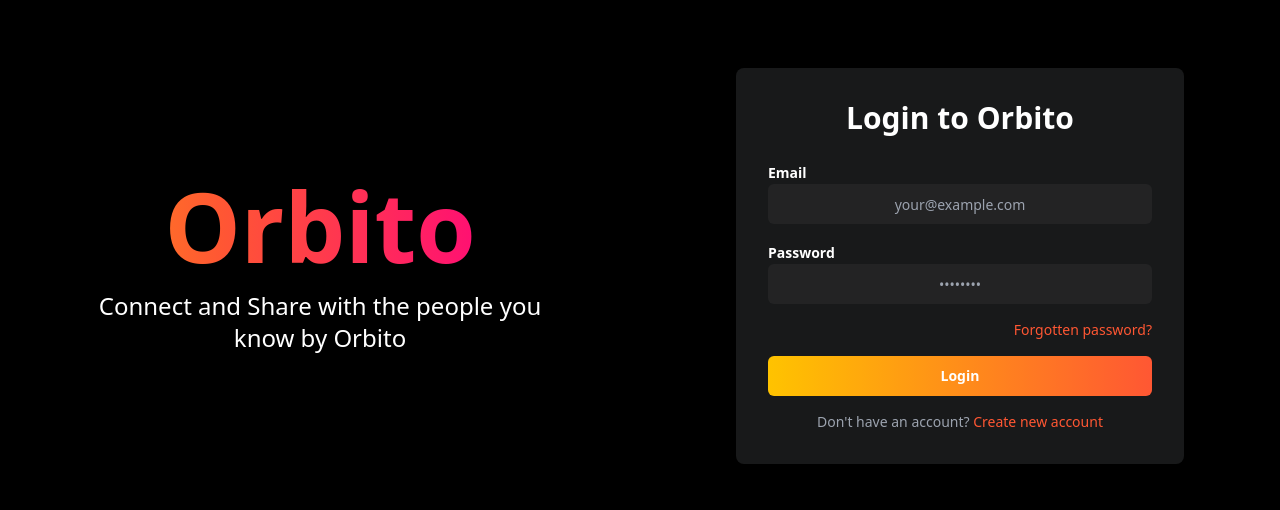
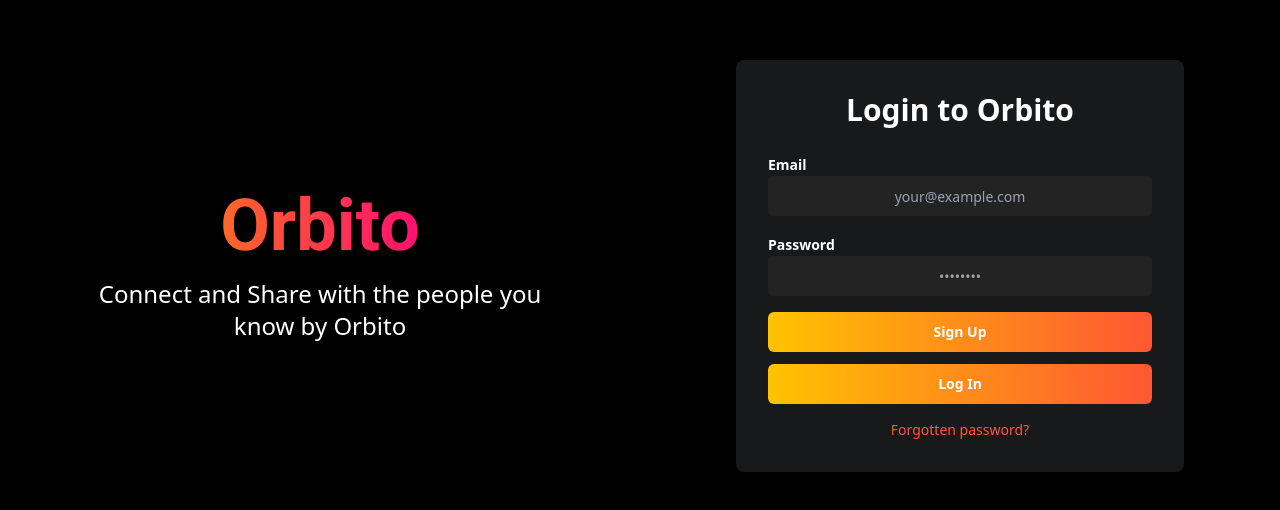
Before and after one commit to cr7madh/Orbito, a React (Vite) app: page / in a window 1280 px wide. Shown: the part 134-644 px from the top of the page. Built offline with nearby package versions, Linux system fonts and the light colour scheme.

Commit message:
[dyad] Updated Orbito title and button layout - wrote 6 file(s)

```diff
--- a/index.html
+++ b/index.html
@@ -4,6 +4,7 @@
     <meta charset="UTF-8" />
     <meta name="viewport" content="width=device-width, initial-scale=1.0" />
     <title>dyad-generated-app</title>
+    <link href="https://fonts.googleapis.com/css2?family=Roboto:wght@400;700&display=swap" rel="stylesheet">
   </head>
 
   <body>
--- a/src/App.tsx
+++ b/src/App.tsx
@@ -36,7 +36,7 @@ const ProtectedRoute = ({ children }: { children: React.ReactNode }) => {
     );
 
     return () => {
-      authListener.unsubscribe();
+      authListener.subscription.unsubscribe();
     };
   }, []);
 
@@ -78,7 +78,7 @@ const AuthRedirect = ({ children }: { children: React.ReactNode }) => {
     );
 
     return () => {
-      authListener.unsubscribe();
+      authListener.subscription.unsubscribe();
     };
   }, []);
 
--- a/src/components/AuthLayout.tsx
+++ b/src/components/AuthLayout.tsx
@@ -18,7 +18,7 @@ const AuthLayout: React.FC<AuthLayoutProps> = ({
       <div className="relative md:w-1/2 flex flex-col items-center justify-center p-8 text-center bg-black">
         <h1
           className={cn(
-            "text-6xl md:text-8xl font-extrabold mb-4",
+            "text-5xl md:text-7xl font-extrabold mb-4 font-roboto", // Adjusted font size and added font-roboto
             "bg-orbito-gradient bg-clip-text text-transparent",
             "animate-gradient-shift bg-[length:200%_auto]"
           )}
--- a/src/pages/Login.tsx
+++ b/src/pages/Login.tsx
@@ -145,7 +145,15 @@ const Login: React.FC = () => {
               </p>
             )}
           </div>
-          <p className="text-right text-sm">
+          <div className="space-y-3 mt-6"> {/* Added space-y-3 for button spacing */}
+            <AuthButton type="button" onClick={() => navigate("/signup")} className="w-full">
+              Sign Up
+            </AuthButton>
+            <AuthButton type="submit" className="w-full">
+              Log In
+            </AuthButton>
+          </div>
+          <p className="text-center text-sm text-gray-400 mt-4">
             <button
               type="button"
               onClick={() => {
@@ -158,15 +166,6 @@ const Login: React.FC = () => {
               Forgotten password?
             </button>
           </p>
-          <AuthButton type="submit" className="w-full">
-            Login
-          </AuthButton>
-          <p className="text-center text-sm text-gray-400 mt-4">
-            Don't have an account?{" "}
-            <Link to="/signup" className="text-orbitoError hover:underline">
-              Create new account
-            </Link>
-          </p>
         </form>
       )}
     </AuthLayout>
--- a/src/pages/Signup.tsx
+++ b/src/pages/Signup.tsx
@@ -92,15 +92,14 @@ const Signup: React.FC = () => {
             </p>
           )}
         </div>
-        <AuthButton type="submit" className="w-full">
-          Sign Up
-        </AuthButton>
-        <p className="text-center text-sm text-gray-400 mt-4">
-          Already have an account?{" "}
-          <Link to="/login" className="text-orbitoError hover:underline">
+        <div className="space-y-3 mt-6"> {/* Added space-y-3 for button spacing */}
+          <AuthButton type="submit" className="w-full">
+            Sign Up
+          </AuthButton>
+          <AuthButton type="button" onClick={() => navigate("/login")} className="w-full">
             Log In
-          </Link>
-        </p>
+          </AuthButton>
+        </div>
       </form>
     </AuthLayout>
   );
--- a/tailwind.config.ts
+++ b/tailwind.config.ts
@@ -18,6 +18,9 @@ export default {
       },
     },
     extend: {
+      fontFamily: {
+        roboto: ["Roboto", "sans-serif"], // Added Roboto font family
+      },
       colors: {
         border: "hsl(var(--border))",
         input: "hsl(var(--input))",
```
